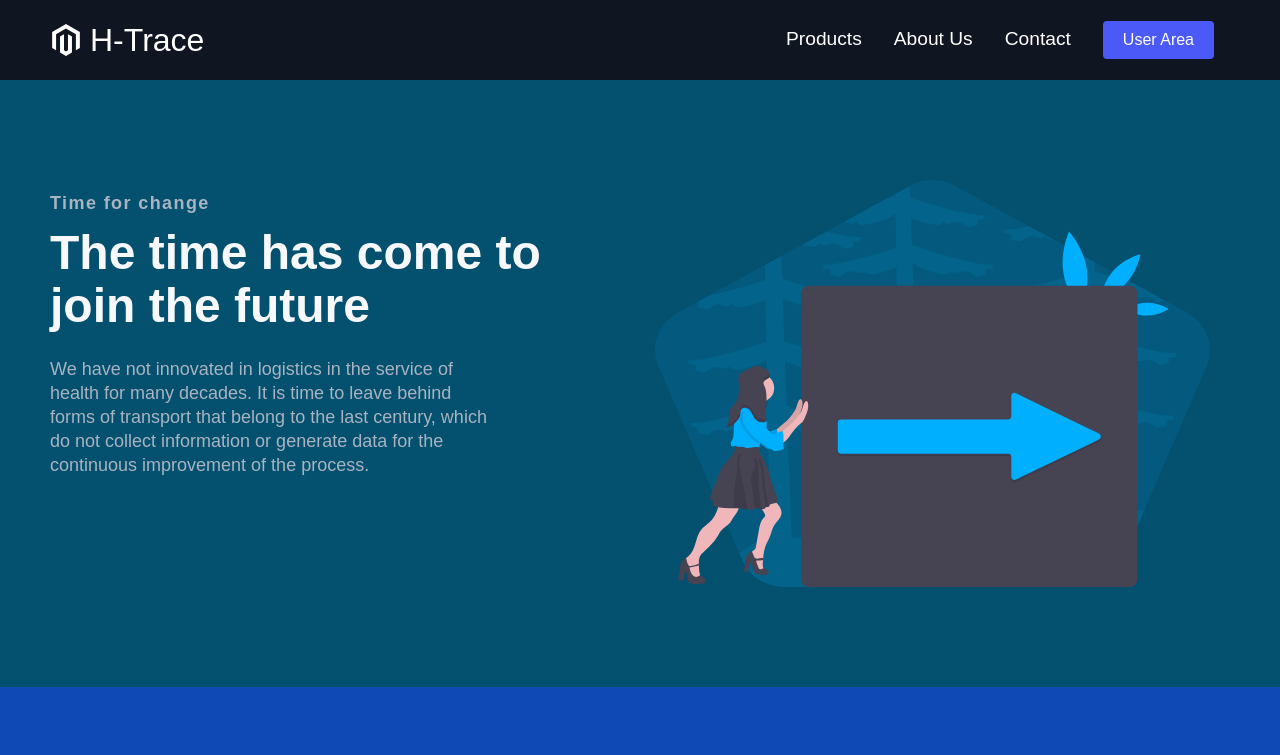
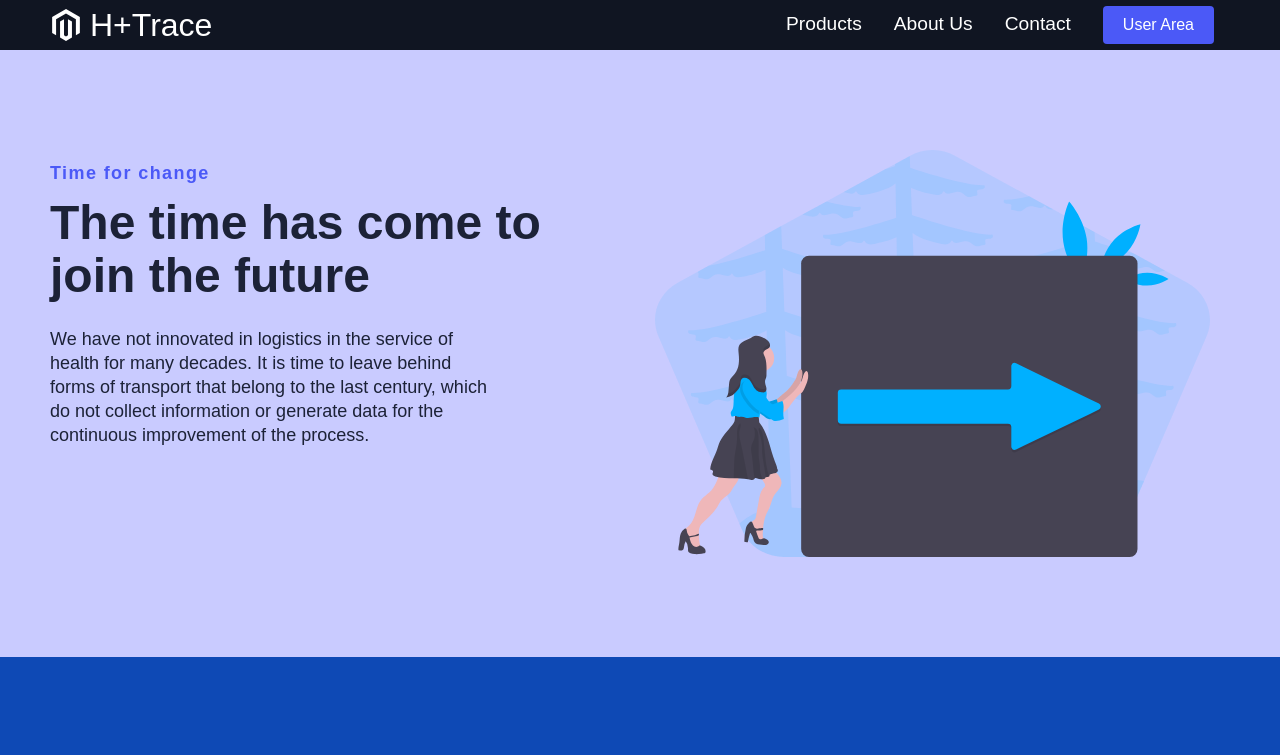
Before and after one commit to ifardjoume/HT_WebPage, a React (Create React App) app: page / in a window 1280 px wide. Shown: the top 755 px of the page. Built offline with nearby package versions, Linux system fonts and the light colour scheme.

Commit message:
Web Design Changes

```diff
--- a/public/index.html
+++ b/public/index.html
@@ -24,7 +24,7 @@
       work correctly both with client-side routing and a non-root public URL.
       Learn how to configure a non-root public URL by running `npm run build`.
     -->
-    <title>H-Trace</title>
+    <title>H+Trace</title>
   </head>
   <body>
     <noscript>You need to enable JavaScript to run this app.</noscript>
--- a/src/components/InfoSection/InfoSection.elements.js
+++ b/src/components/InfoSection/InfoSection.elements.js
@@ -3,7 +3,7 @@ import styled from 'styled-components';
 export const InfoSec = styled.div`
     color: #fff;
     padding: 100px 0;
-    background: ${({ lightBg }) => (lightBg ? '#0e49b5' : '#03506f')};
+    background: ${({ lightBg }) => (lightBg ? '#0e49b5' : '#c9cbff')};
 `;
 
 export const InfoRow = styled.div`
--- a/src/components/footer/Footer.elements.js
+++ b/src/components/footer/Footer.elements.js
@@ -65,7 +65,7 @@ export const FooterLinksContainer = styled.div`
   width: 100%;
   max-width: 1000px;
   display: flex;
-  justify-content: center;
+  justify-content: left;
   @media screen and (max-width: 820px) {
     padding-top: 32px;
   }
@@ -83,7 +83,7 @@ export const FooterLinkItems = styled.div`
   flex-direction: column;
   align-items: flex-start;
   margin: 16px;
-  text-align: left;
+  text-align: center;
   width: 160px;
   box-sizing: border-box;
   color: #fff;
--- a/src/components/footer/Footer.js
+++ b/src/components/footer/Footer.js
@@ -49,26 +49,28 @@ const Footer = () => {
                 <FooterLinksWrapper>
                     <FooterLinkItems>
                         {/* //Falta agregar rutas de los diferentes links */}
-                        <FooterLinkTitle>About Us</FooterLinkTitle>
                         <FooterLink to='/sign-in'>Press</FooterLink>
                         <FooterLink to='/sign-in'>Jobs</FooterLink>
+                    </FooterLinkItems>
+                    <FooterLinkItems>
+                        <FooterLink to='/sign-in'>Company</FooterLink>
+                        <FooterLink to='/sign-in'>Ensurance Quality</FooterLink>
+                    </FooterLinkItems>
+                    <FooterLinkItems>
+                        {/* //Falta agregar rutas de los diferentes links */}
+                        <FooterLink to='/sign-in'>Cookies</FooterLink>
                         <FooterLink to='/sign-in'>Contact</FooterLink>
                     </FooterLinkItems>
-                    <FooterLinkItems>
-                        <FooterLinkTitle>Policy</FooterLinkTitle>
-                        <FooterLink to='/sign-in'>Company</FooterLink>
-                        <FooterLink to='/sign-in'>Ensurance Quality</FooterLink>
-                        <FooterLink to='/sign-in'>Cookies</FooterLink>
-                    </FooterLinkItems>
+
                 </FooterLinksWrapper>
             </FooterLinksContainer>
             <SocialMedia>
         <SocialMediaWrap>
           <SocialLogo to='/'>
             <SocialIcon />
-            H-TRACE
+            H+TRACE
           </SocialLogo>
-          <WebsiteRights>H-TRACE © 2019</WebsiteRights>
+          <WebsiteRights>H+TRACE © 2020</WebsiteRights>
           <SocialIcons>
             <SocialIconLink href='/' target='_blank' aria-label='Facebook'>
               <FaFacebook />
--- a/src/components/navbar/NavBar.js
+++ b/src/components/navbar/NavBar.js
@@ -46,7 +46,7 @@ function Navbar() {
           <NavbarContainer>
             <NavLogo to='/' onClick={closeMobileMenu}>
               <NavIcon />
-              H-Trace
+              H+Trace
             </NavLogo>
             <MobileIcon onClick={handleClick}>
               {click ? <FaTimes /> : <FaBars />}
--- a/src/components/navbar/Navbar.elements.js
+++ b/src/components/navbar/Navbar.elements.js
@@ -5,7 +5,7 @@ import { Container } from '../../globalStyles';
 
 export const Nav = styled.nav`
   background: #101522;
-  height: 80px;
+  height: 50px;
   display: flex;
   justify-content: center;
   align-items: center;
--- a/src/pages/HomePage/Data.js
+++ b/src/pages/HomePage/Data.js
@@ -2,12 +2,12 @@ export const homeObjOne = {
     lightBg:false,
     primary: true,
     imgStart:'',
-    lightTopLine:true,
-    lightTextDesc:true,
+    lightTopLine:false,
+    lightTextDesc:false,
     buttonLabel: '',
     description:"We have not innovated in logistics in the service of health for many decades. It is time to leave behind forms of transport that belong to the last century, which do not collect information or generate data for the continuous improvement of the process.",
     headline:'The time has come to join the future',
-    lightText:true,
+    lightText:false,
     topLine: 'Time for change',
     img: require('../../images/moving_foward.svg').default,
     alt: 'Image_future',
@@ -34,12 +34,12 @@ export const homeObjThree = {
     lightBg:false,
     primary: false,
     imgStart:'',
-    lightTopLine:true,
-    lightTextDesc:true,
+    lightTopLine:false,
+    lightTextDesc:false,
     buttonLabel: '',
     description:"For that we develop an intelligent system that combines thermal security, IoT (Internet of Things) and Data:",
     headline:'An idea',
-    lightText:true,
+    lightText:false,
     topLine: 'Solution',
     img: require('../../images/data_report.svg').default,
     alt: 'Image_data',
```
Also changed, not shown: 2 other files (tests, documents, lock files or other folders).
